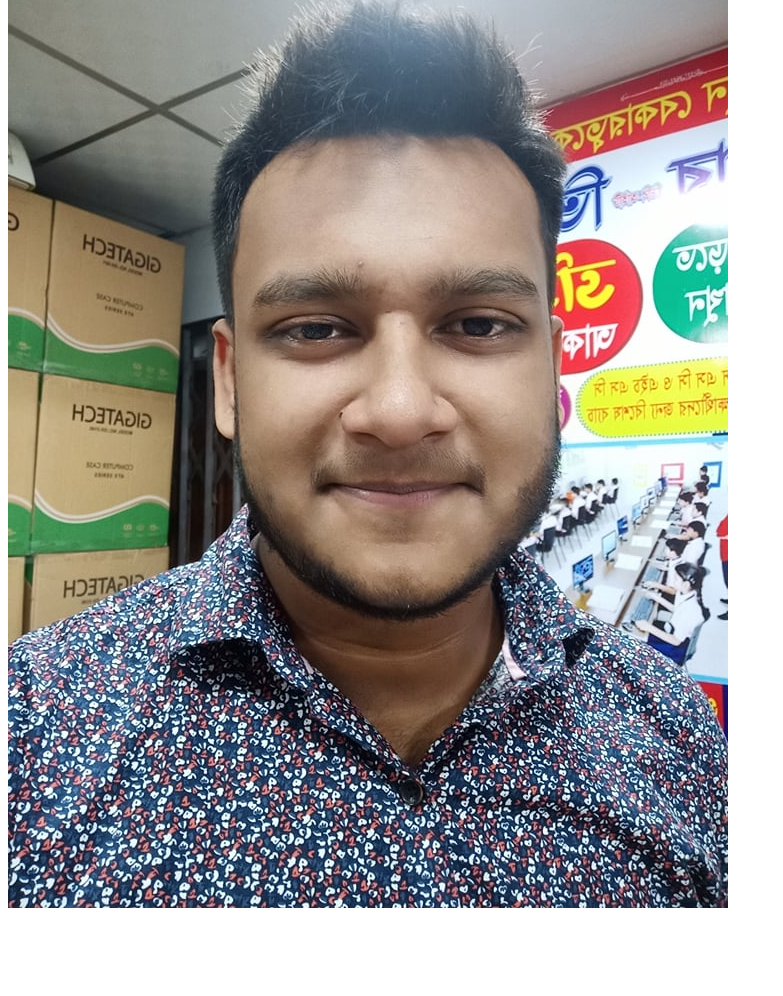
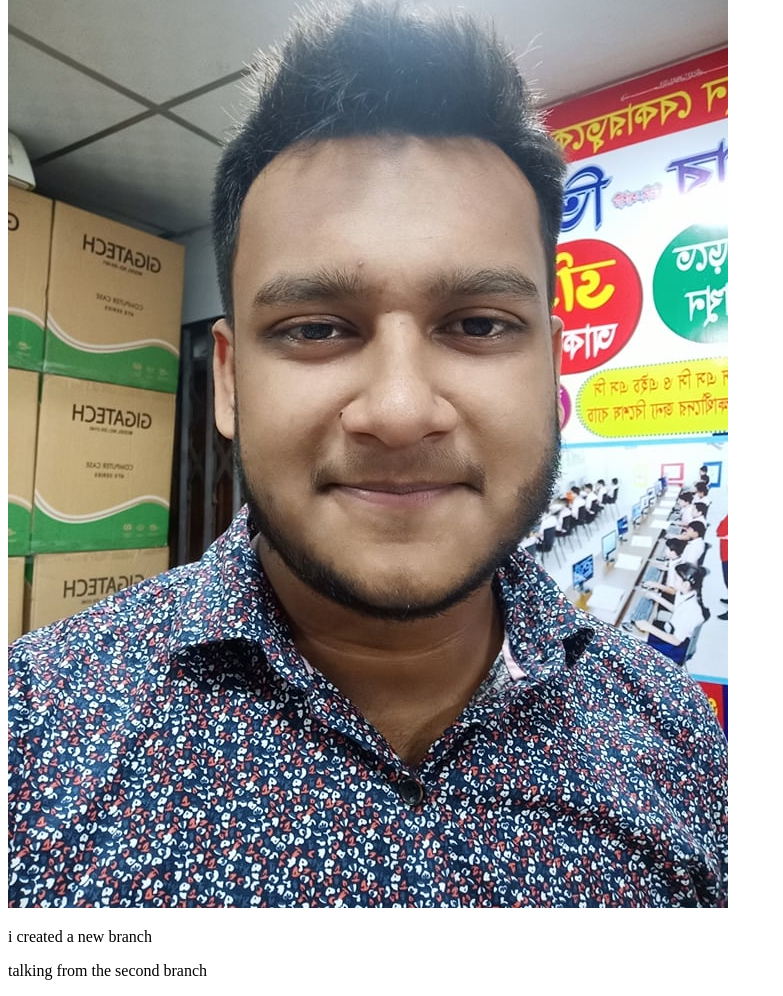
Before and after one commit to shohankazi/Portfolio-project, a plain HTML site: page index.html in a window 1280 px wide. Shown: the part 194-1190 px from the top of the page, without its empty margins (0-783 px from the left). Before the commit the page ends 1114 px from the top, so only its background shows below. Drawn offline with Linux system fonts and the light colour scheme.

Commit message:
created a new branch

```diff
--- a/index.html
+++ b/index.html
@@ -10,5 +10,7 @@
 <h3>hello there</h3>
 <p>i am making my portfolio project</p>
 <img src="photos/shohan.jpg" alt="amar picture">
+<p> i created a new branch</p>
+<p>talking from the second branch</p>
 </body>
 </html>
```
